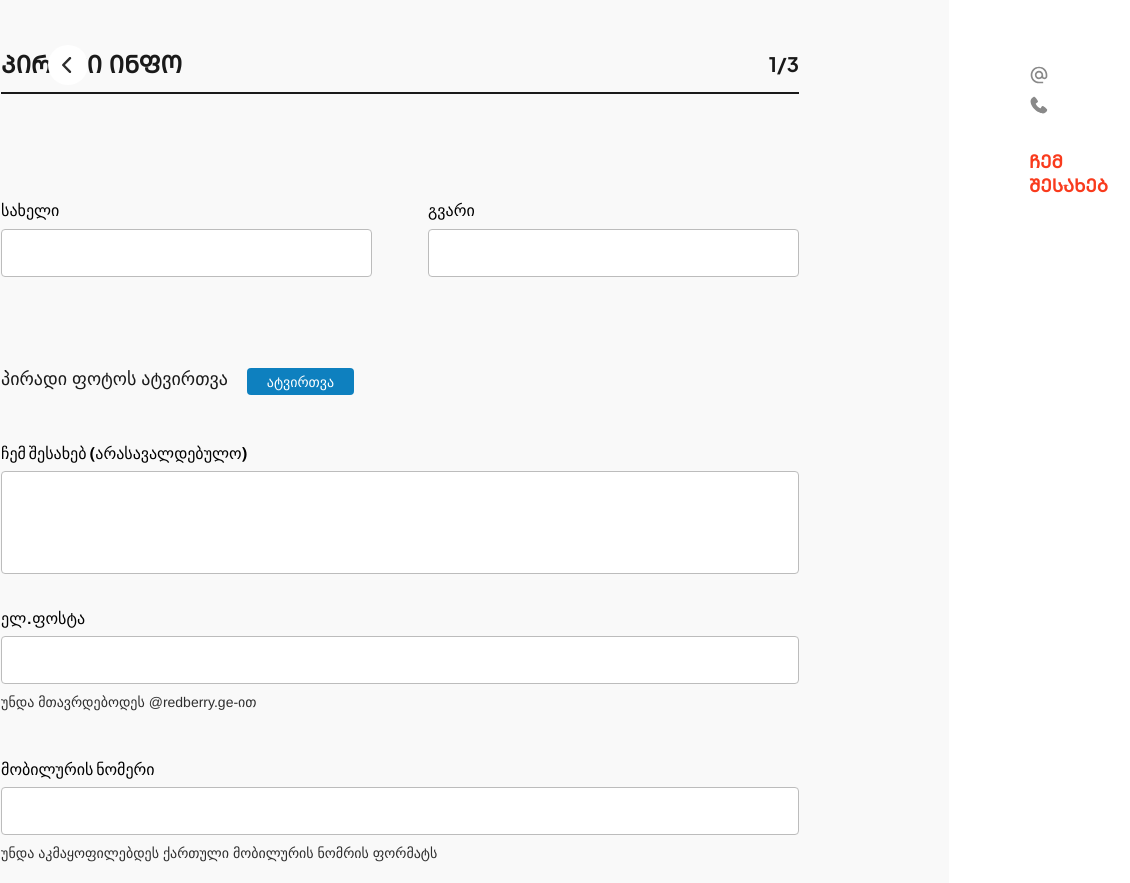
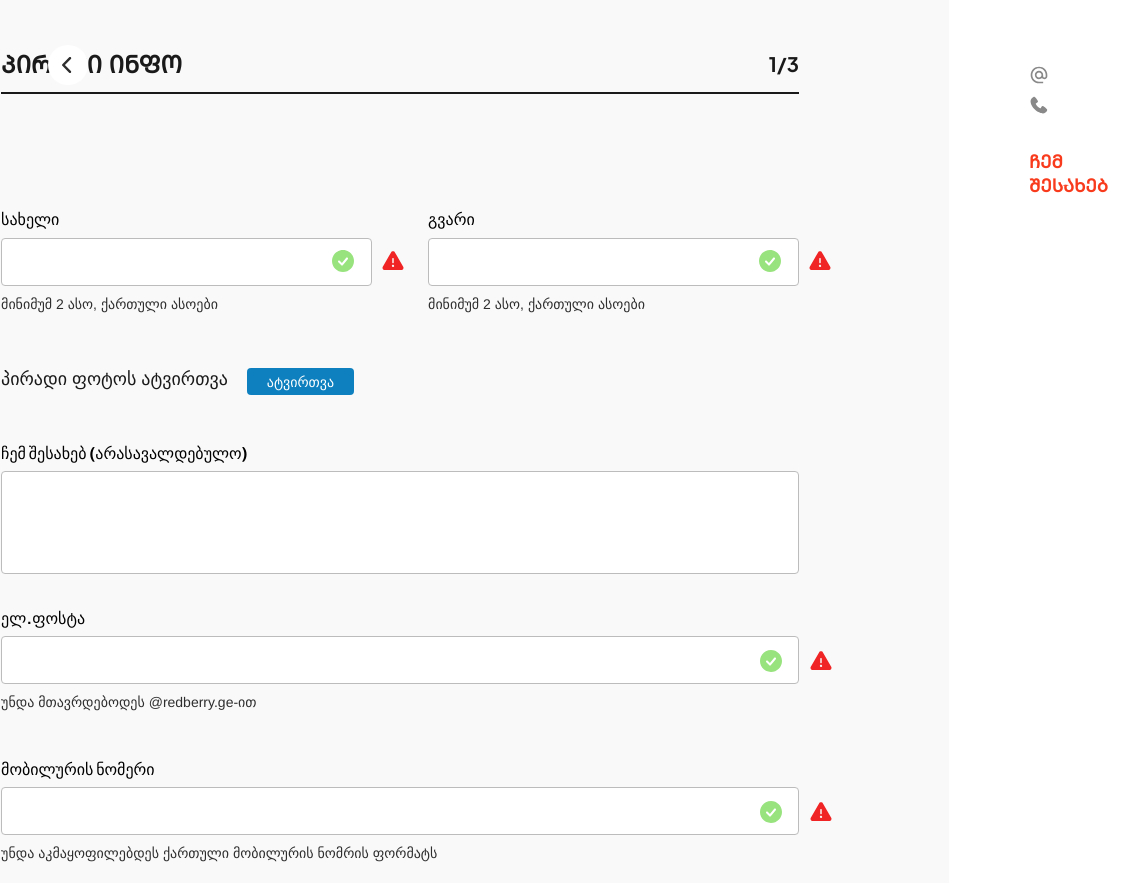
Before and after one commit to kverna9/Redbury-resume, a plain HTML site: page personal/persinfo.html in a window 1280 px wide. Shown: the top 883 px of the page, 0-1130 px from the left. Drawn offline with Linux system fonts and the light colour scheme.

Commit message:
i added validation icones in HTML and in CSS files

```diff
--- a/personal/persinfo.html
+++ b/personal/persinfo.html
@@ -27,14 +27,27 @@
             <hr>
             <div id="name-lastname">
                 <div id="name-box">
+                    <div>
                         <label for="name">სახელი</label>
                         <input type="text" id="name" name="name">
-                    <p class="error errorName"></p>
+                        <p class="error errorName">მინიმუმ 2 ასო, ქართული ასოები</p>
+                    </div>
+                    <div class="validation-box">
+                        <img src="../img/akar-icons_circle-check-fill.svg" alt="validation ok icone" class="valOkIcone" >
+                        <img src="../img/ph_warning-fill.svg" alt="validation false icone" class="valNoIcon">
+                    </div>
+
                 </div>
                 <div id="lastname-box">
+                    <div>
                         <label for="lastname">გვარი</label>
                         <input type="text" id="lastname" name="lastname">
-                    <p class="error errorLastName"></p>
+                        <p class="error errorLastName">მინიმუმ 2 ასო, ქართული ასოები</p>
+                    </div>
+                    <div class="validation-box">
+                        <img src="../img/akar-icons_circle-check-fill.svg" alt="validation ok icone" class="valOkIcone" >
+                        <img src="../img/ph_warning-fill.svg" alt="validation false icone" class="valNoIcon">
+                    </div>
                 </div>
             </div>
             <div id="input-box">
@@ -53,14 +66,27 @@
                     <input type="text" id="aboutme" name="aboutme">
                 </div>
                 <div class="contact email">
+                    <div>
                         <label>ელ.ფოსტა</label>
                         <input type="email" name="email" id="user-email">
                         <p class="error">უნდა მთავრდებოდეს @redberry.ge-ით</p>
                     </div>
+                    <div class="validation-box valCont-box">
+                        <img src="../img/akar-icons_circle-check-fill.svg" alt="validation ok icone" class="valOkIcone" >
+                        <img src="../img/ph_warning-fill.svg" alt="validation false icone" class="valNoIcon">
+                    </div>
+
+                </div>
                 <div class="contact phone">
+                    <div>
                         <label>მობილურის ნომერი</label>
                         <input type="text" name="phonenumber" id="phonenumber">
                         <p class="error">უნდა აკმაყოფილებდეს ქართული მობილურის ნომრის ფორმატს</p>
+                    </div>
+                    <div class="validation-box valCont-box">
+                        <img src="../img/akar-icons_circle-check-fill.svg" alt="validation ok icone" class="valOkIcone" >
+                        <img src="../img/ph_warning-fill.svg" alt="validation false icone" class="valNoIcon">
+                    </div>
                 </div>
             </div>
             <button id="next-btn">ᲨᲔᲛᲓᲔᲒᲘ</button>
--- a/personal/personal.css
+++ b/personal/personal.css
@@ -2,14 +2,16 @@
 /*-----------------------------------inputs---------------------------------------*/
 #name-lastname {
     display: flex;
-    justify-content: space-between;
+    /* justify-content: space-between; */
     align-items: center;
+    gap: 56px;
 }
 #name-box, #lastname-box {
     display: flex;
-    flex-direction: column;
+    align-items: center;
     height: 122px;
     margin-bottom: 46px;
+    position: relative;
 }
 #name, #lastname {
     display: flex;
@@ -30,6 +32,24 @@
     border: 1px solid #BCBCBC;
     background: #FFFFFF;
 }
+.contact {
+    position: relative;
+}
+/*---------------------------------validation------------------------------------*/
+.validation-box {
+    position: absolute;
+    left: 330px;
+    display: flex;
+    align-items: center;
+    gap: 26px;
+}
+.valCont-box {
+    left: 758px;
+    top: 42px;
+}
+
+
+/*----------------------------------inputs----------------------------------------*/
 #name-lastname label {
     color: #000;
     font-size: 16px;
```
Lines whose indentation alone changed are shown as unchanged.
